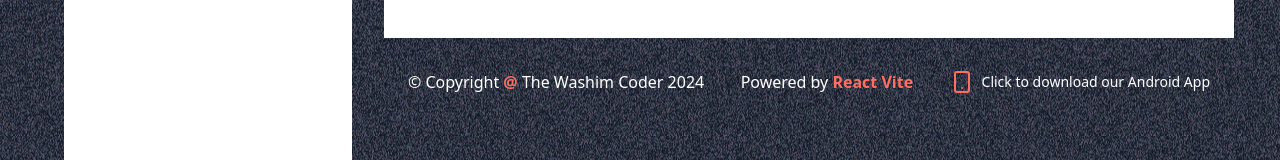
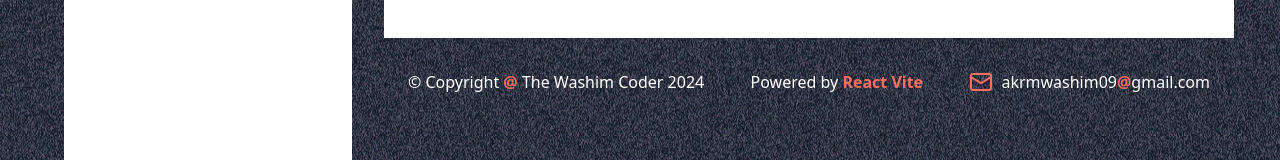
Before and after one commit to washim09/Portfolio-website, a React (Vite) app: page /contactme in a window 1280 px wide. Shown: the part 494-654 px from the top of the page. Built offline with nearby package versions, Linux system fonts and the light colour scheme.

Commit message:
changes in three folder

```diff
--- a/src/components/AboutMe.tsx
+++ b/src/components/AboutMe.tsx
@@ -99,7 +99,7 @@ const AboutMe = () => {
           About Me
           <span className="absolute left-0 w-1/4 h-0.5 top-7 bg-[#FF6F61]"></span>
         </h2>
-        <video src="./profile_animation.mp4" autoPlay loop muted className="w-80 h-80" />
+        <video src="./profile_animation.mp4" autoPlay loop muted className="w-80 h-80 ml-4" />
         <p className="mb-3 text-xs leading-relaxed mt-3">
         I'm a full-stack developer skilled in the MERN stack, with experience building responsive and user-friendly web applications using React Vite and Tailwind CSS. I excel at creating intuitive admin dashboards, scalable backend APIs, and interactive frontends. Passionate about simplifying complex problems, I deliver high-quality solutions that drive impactful user experiences.
         </p>
--- a/src/components/Footer.tsx
+++ b/src/components/Footer.tsx
@@ -1,5 +1,5 @@
-import React from 'react';
-import { Smartphone } from "lucide-react";
+import React from "react";
+import { Mail } from "lucide-react";
 
 const Footer: React.FC = () => {
   return (
@@ -11,9 +11,7 @@ const Footer: React.FC = () => {
             <div className="text-left">
               <p className="text-white">
                 &copy; Copyright{" "}
-                <span
-                  className="text-[#FF6F61] font-semibold hover:text-white"
-                >
+                <span className="text-[#FF6F61] font-semibold hover:text-white">
                   @
                 </span>{" "}
                 The Washim Coder 2024
@@ -22,17 +20,22 @@ const Footer: React.FC = () => {
             <div className="text-right">
               <p className="text-white">
                 Powered by{" "}
-                <span
-                  className="text-[#FF6F61] font-semibold hover:text-white"
-                >
+                <span className="text-[#FF6F61] font-semibold hover:text-white">
                   React Vite
                 </span>
               </p>
             </div>
             <div className="flex items-center">
-              <Smartphone className="text-[#FF6F61] mr-2 hover:text-white" size={24} />
-              <p className="text-white text-sm">
-                Click to download our Android App
+              <Mail
+                className="text-[#FF6F61] mr-2 hover:text-white"
+                size={24}
+              />
+              <p className="text-white">
+                akrmwashim09
+                <span className="text-[#FF6F61] font-semibold hover:text-white">
+                  @
+                </span>
+                gmail.com
               </p>
             </div>
           </div>
@@ -47,34 +50,36 @@ const Footer: React.FC = () => {
               <div className="text-left">
                 <p className="text-white text-[12px]">
                   &copy; Copyright{" "}
-                  <span
-                    className="text-[#FF6F61] font-semibold hover:text-white"
-                  >
+                  <span className="text-[#FF6F61] font-semibold hover:text-white">
                     @
                   </span>{" "}
                   The Washim Coder 2024
                 </p>
               </div>
 
-              <div className="flex justify-center items-center">
-              <Smartphone className="text-[#FF6F61] mr-2 hover:text-white" size={20} />
-              <p className="text-white text-xs">
-                Click to download our Android App
-              </p>
-            </div>
+              <div className="flex items-center">
+                <Mail
+                  className="text-[#FF6F61] mr-2 hover:text-white"
+                  size={24}
+                />
+                <p className="text-white text-[12px]">
+                  akrmwashim09
+                  <span className="text-[#FF6F61] font-semibold hover:text-white">
+                    @
+                  </span>
+                  gmail.com
+                </p>
+              </div>
 
               <div className="text-right">
-                <p className="text-white text-sm">
+                <p className="text-white text-[12px]">
                   Powered by{" "}
-                  <span
-                    className="text-[#FF6F61] font-semibold hover:text-white"
-                  >
+                  <span className="text-[#FF6F61] font-semibold hover:text-white">
                     React Vite
                   </span>
                 </p>
               </div>
             </div>
-
           </div>
         </div>
       </footer>
@@ -85,25 +90,28 @@ const Footer: React.FC = () => {
           <div className="flex flex-col space-y-3 text-center">
             <p className="text-white text-xs">
               &copy; Copyright{" "}
-              <span
-                className="text-[#FF6F61] font-semibold hover:text-white"
-              >
+              <span className="text-[#FF6F61] font-semibold hover:text-white">
                 @
               </span>{" "}
               The Washim Coder 2024
             </p>
             <p className="text-white text-xs">
               Powered by{" "}
-              <span
-                className="text-[#FF6F61] font-semibold hover:text-white"
-              >
+              <span className="text-[#FF6F61] font-semibold hover:text-white">
                 React Vite
               </span>
             </p>
             <div className="flex justify-center items-center">
-              <Smartphone className="text-[#FF6F61] mr-1 hover:text-white" size={16} />
+              <Mail
+                className="text-[#FF6F61] mr-2 hover:text-white"
+                size={20}
+              />
               <p className="text-white text-xs">
-                Click to download our Android App
+                akrmwashim09
+                <span className="text-[#FF6F61] font-semibold hover:text-white">
+                  @
+                </span>
+                gmail.com
               </p>
             </div>
           </div>
--- a/src/components/Header.tsx
+++ b/src/components/Header.tsx
@@ -61,7 +61,7 @@ const Header = () => {
     <>
       {/* Desktop View */}
       <div
-        className="bg-white ml-96 mt-10 w-[850px] relative hidden lg:block"
+        className="bg-white ml-96 w-[850px] h-[450px] mt-10 relative hidden lg:flex flex-col items-center justify-center"
         onMouseEnter={() => setIsHovered(true)}
         onMouseLeave={() => setIsHovered(false)}
       >
@@ -74,10 +74,7 @@ const Header = () => {
             {isMuted ? <VolumeX size={24} /> : <Volume2 size={24} />}
           </button>
         )}
-        <div className="mx-auto px-8">
-          <div className="py-8 flex items-center justify-between">
-            <div className="flex items-center">
-              <div>
+        <div className="flex flex-col items-start px-8">
           <p className="text-red-500 text-xl font-semibold mb-2">I'm</p>
           <h1 className="text-gray-900 text-5xl font-bold mb-2">
             Washim Akram
@@ -86,11 +83,7 @@ const Header = () => {
             <span ref={typedRefDesktop}></span>
           </h2>
         </div>
-            </div>
-            <img src="./profile.png" alt="Michael Miller" className="object-left" />
-          </div>
-        </div>
-        <div className="flex">
+        <div className="flex w-full absolute bottom-0">
           <a
             href="./Resume.pdf" download
             className="w-1/2 py-4 text-center text-xl text-white bg-gray-900 hover:bg-gray-800 transition duration-200"
@@ -107,12 +100,22 @@ const Header = () => {
       </div>
 
       {/* Tablet View */}
-      <div className="bg-white ml-20 mt-5 w-[668px] relative hidden md:block lg:hidden">
-        <div className="px-4">
-          <div className="py-8 flex items-center justify-between">
-            <div className="flex items-center">
-              <div>
-                <p className="text-red-500 text-xl font-semibold mb-2">I'm</p>
+      <div
+        className="bg-white ml-20 w-[668px] h-[350px] mt-10 relative hidden md:flex lg:hidden flex-col items-center justify-center"
+        onMouseEnter={() => setIsHovered(true)}
+        onMouseLeave={() => setIsHovered(false)}
+      >
+        {isHovered && (
+          <button
+            onClick={toggleMute}
+            className="absolute top-2 left-2 text-red-500 hover:text-gray-900 transition-opacity duration-300"
+            style={{ opacity: isHovered ? 1 : 0 }}
+          >
+            {isMuted ? <VolumeX size={24} /> : <Volume2 size={24} />}
+          </button>
+        )}
+        <div className="flex flex-col items-center text-center px-6">
+          <p className="text-red-500 text-lg font-semibold mb-2">I'm</p>
           <h1 className="text-gray-900 text-4xl font-bold mb-2">
             Washim Akram
           </h1>
@@ -120,20 +123,16 @@ const Header = () => {
             <span ref={typedRefTablet}></span>
           </h2>
         </div>
-            </div>
-            <img src="./profile.png" alt="Michael Miller" className="object-cover w-52 h-72" />
-          </div>
-        </div>
-        <div className="flex">
+        <div className="flex w-full absolute bottom-0">
           <a
             href="./Resume.pdf" download
-            className="w-1/2 py-4 text-center text-lg text-white bg-gray-900 hover:bg-gray-800 transition duration-200"
+            className="w-1/2 py-3 text-center text-lg text-white bg-gray-900 hover:bg-gray-800 transition duration-200"
           >
             <i className="fas fa-download mr-2"></i>Resume
           </a>
           <button
             onClick={handleHireMe}
-            className="w-1/2 py-4 text-center text-lg text-gray-900 bg-red-500 hover:bg-red-600 transition duration-200"
+            className="w-1/2 py-3 text-center text-lg text-gray-900 bg-red-500 hover:bg-red-600 transition duration-200"
           >
             <i className="fas fa-hands-helping mr-2"></i>Hire Me
           </button>
```
Lines whose indentation alone changed are shown as unchanged.
